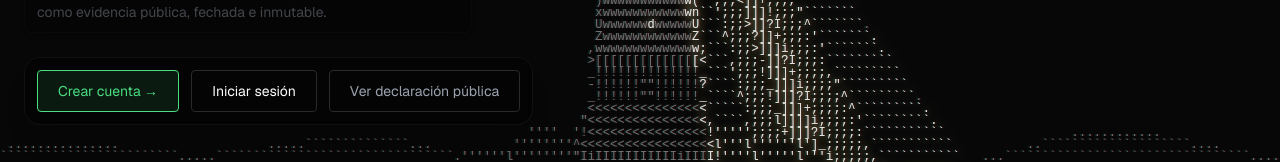
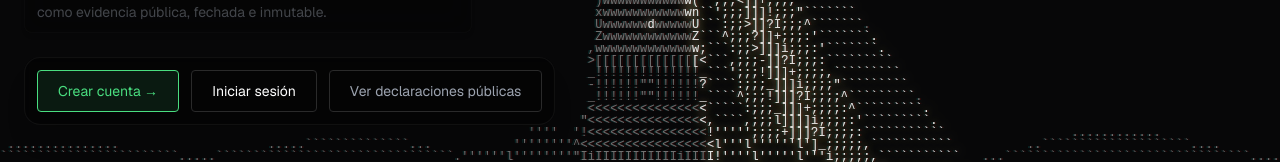
Before and after one commit to consta-app/consta-frontend, a Next.js app: page / in a window 1280 px wide. Shown: the part 485-647 px from the top of the page. Built offline with nearby package versions, Linux system fonts and the light colour scheme.

Commit message:
Fix landing CTA text to plural

```diff
--- a/app/page.tsx
+++ b/app/page.tsx
@@ -56,7 +56,7 @@ function HeroContent({ isMasked }: { isMasked?: boolean }) {
             href="/declaration/demo-declaration-1/verify"
             className="inline-flex items-center rounded border border-border-strong text-text-muted hover:text-text px-5 py-2.5 text-sm transition-colors"
           >
-            Ver declaración pública
+            Ver declaraciones públicas
           </Link>
         </div>
       </div>
```
Also changed, not shown: 2 other files (tests, documents, lock files or other folders).
